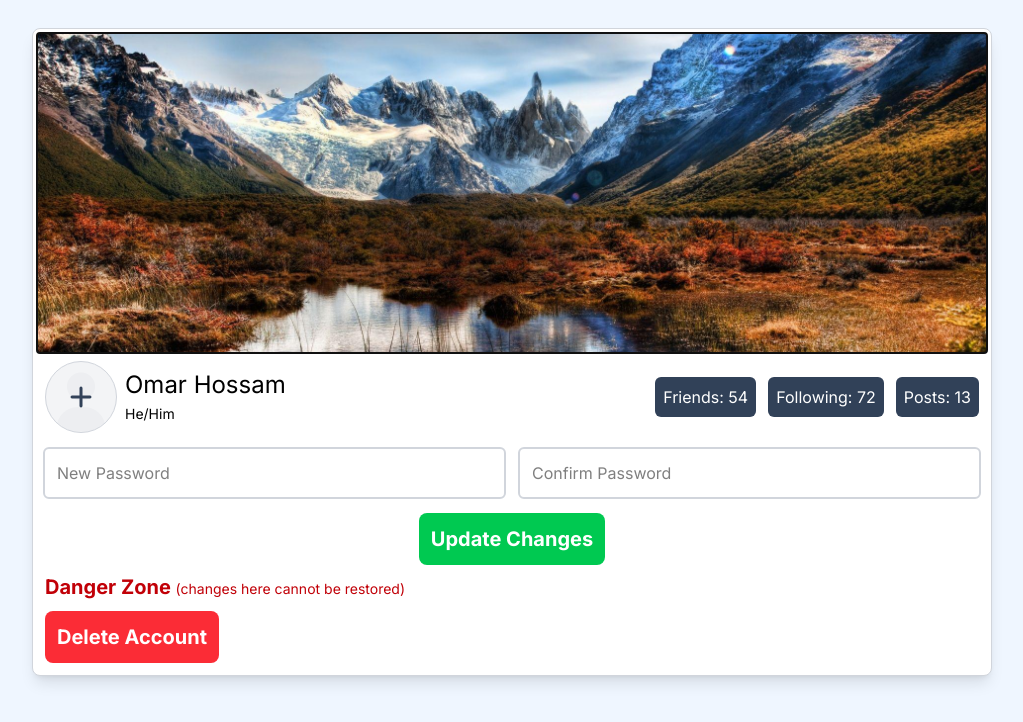
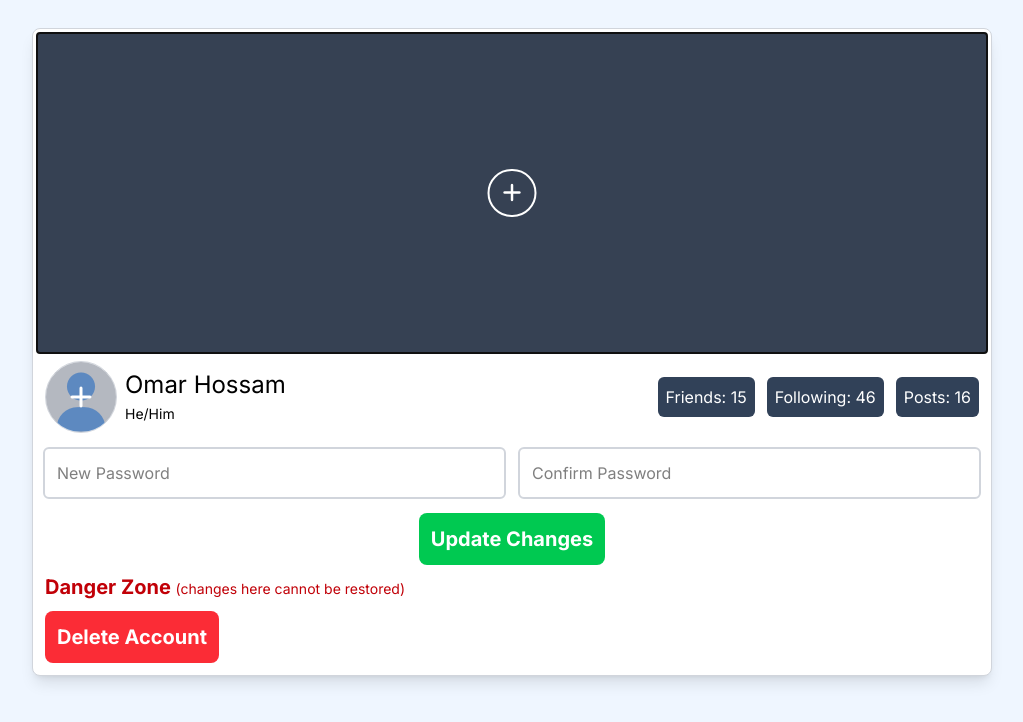
Before and after one commit to omardev500/Calm-Land, a Nuxt app: page /settings in a window 1280 px wide. Shown: the top 722 px of the page, without its empty margins (128-1151 px from the left). Built offline with nearby package versions, Linux system fonts and the light colour scheme.

Commit message:
Finished the Settings pages v1.0! also added the UserProfileImage component and ProfileHeader.

```diff
--- /dev/null
+++ b/components/Layout/ProfileHeader.vue
@@ -0,0 +1,67 @@
+<script setup>
+  const props = defineProps({
+    isEditing: Boolean,
+    bannerImage: String,
+    profileImage: String,
+    profileName: String,
+    profileGender: String,
+    postsNum: Number,
+    followingsNum: Number,
+    friendsNum: Number
+  })
+</script>
+<template>
+  <label v-if="isEditing" for="banner-image" title="Add banner image" class="block text-transparent h-50 sm:h-70 lg:h-80 relative w-full bg-gray-700 hover:bg-gray-600 active:bg-gray-500 transition transition-0.2s ease-in-out">
+    <span class="absolute top-0 text-transparent select-none">Add a new banner image</span>
+    <!-- Banner image will replace <span> -->
+    <img v-if="bannerImage" :src="bannerImage" class="absolute top-0 left-0 hover:opacity-60 w-full h-full object-cover object-center" />
+
+    <span v-else class="absolute top-1/2 left-1/2 -translate-1/2 text-white border-2 text-lg lg:text-xl rounded-full py-[6px] px-[8px] lg:py-[8px] lg:px-[10px]">
+      <i class="fa-solid fa-plus"></i>
+    </span>
+
+    <input type="file" class="text-transparent absolute top-0 left-0 w-full h-full cursor-pointer" autofocus aria-label="Add a new banner image" title="Add a new banner image" id="banner-image" name="banner-image" />
+  </label>
+
+  <div v-else class="bg-gray-700 relative h-50 sm:h-70 lg:h-80 w-full">
+    <img v-if="bannerImage" :src="bannerImage" alt="banner image" class="w-full h-full object-cover object-center" />
+  </div>
+
+  <div class="grid sm:grid-cols-[auto_1fr] sm:gap-2 sm:p-2 items-center">
+
+    <!-- IF EDIT MODE FOR PROFILE PHOTO -->
+    <label v-if="isEditing" for="profile-image" class="block text-transparent w-18 h-18 cursor-pointer border border-gray-300 rounded-full relative overflow-hidden select-none" title="Add profile image" >
+      Add a new Profile Image
+
+      <UserProfileImage :profile-image="profileImage" :profile-gender="profileGender" />
+      <span class="absolute top-0 left-0 block z-4 bg-gray-500/50 w-full h-full flex items-center justify-center hover:bg-gray-400/60">
+        <i class="text-white fa-solid fa-plus text-2xl"></i>
+      </span>
+
+      <input type="file" name="profile-image" id="profile-image" aria-label="Add a new profile image" class="cursor-pointer text-transparent absolute top-0 left-0 w-full h-full cursor-pointer" />
+    </label>
+
+    <!-- IF IT'S NOT EDIT MODE FOR PROFILE PHOTO -->
+    <div v-else class="w-18 h-18 rounded-full border border-gray-300 overflow-hidden bg-gray-100 relative">
+      <UserProfileImage :profile-image="profileImage" :profile-gender="profileGender" />
+    </div>
+    <!-- PROFILE HEADER CONTENT -->
+    <div aria-labelledby="profile-heading" class="flex items-center justify-between">
+      <div>
+        <h2 class="lg:text-2xl">{{ profileName }}</h2>
+        <p>
+          <span v-if="profileGender.toLowerCase() === 'male'" aria-label="Pronouns: He Him" class="text-sm">He/Him</span>
+          <span v-else-if="profileGender.toLowerCase() === 'female'" aria-label="Pronouns: She Her" class="text-sm">She/Her</span>
+        </p>
+      </div>
+      <div class="flex gap-3">
+        <span class="bg-slate-700 text-white rounded-md p-2">Friends: {{ friendsNum }}</span>
+        <span class="bg-slate-700 text-white rounded-md p-2">Following: {{ followingsNum }}</span>
+        <span class="bg-slate-700 text-white rounded-md p-2">Posts: {{ postsNum }}</span>
+      </div>
+    </div>
+  </div>
+</template>
+<style scoped>
+
+</style>
--- /dev/null
+++ b/components/Layout/UserProfileImage.vue
@@ -0,0 +1,25 @@
+<script setup>
+  const props = defineProps({
+    profileImage: String,
+    profileGender: String,
+    custom: String
+  })
+  let isFemale = ref(false)
+
+  if (props.profileGender.toLowerCase() === 'female') isFemale.value = true
+</script>
+<template>
+  <!--
+    CONTAINER MUST HAS:
+    rounded-full overflow-hidden relative
+
+    CONTAINER SHOULD HAS:
+    border border-gray-300
+
+    ALSO SET THE WIDTH AND HEIGHT OF THE CONTAINER!!
+  -->
+
+  <img v-if="profileImage" :src="profileImage" class="absolute top-0 left-0 rounded-full w-full h-full object-center object-cover" :class="custom" />
+  <i v-else class="absolute bottom-0 left-1/2 -translate-x-1/2 text-6xl fa-solid fa-user z-4" :class="isFemale ? 'text-pink-400' : 'text-blue-400', custom"></i>
+
+</template>
--- a/pages/index.vue
+++ b/pages/index.vue
@@ -3,17 +3,5 @@
 </script>
 
 <template>
-  <h1 class="text-red-500">Hello World!</h1>
-  <i class="fa-solid fa-plus"></i>
-  <div>
-    <button
-      hx-get="/api/message"
-      hx-target="#message-container"
-      class="bg-blue-500 text-white p-2 rounded cursor-pointer"
-    >
-      Load Message
-    </button>
 
-    <div id="message-container"></div>
-  </div>
 </template>
--- a/pages/settings.vue
+++ b/pages/settings.vue
@@ -1,46 +1,23 @@
 <script setup>
   import Image from './image.jpg';
+  import myImage from './Omar.jpeg';
+
 </script>
 <template>
   <main class="bg-blue-50 overflow-x-hidden w-screen min-h-screen flex flex-col sm:pb-4 gap-6 sm:pt-5 lg:pt-2 xl:pt-7 items-center">
     <section class="border border-gray-300 bg-white w-full md:w-160 lg:w-240 shadow-lg p-1 rounded-lg">
       <form class="flex flex-col" method="POST" >
 
-        <label for="banner-image" title="Add banner image" class="block text-transparent h-50 sm:h-70 lg:h-80 relative w-full bg-gray-700 hover:bg-gray-600 active:bg-gray-500 transition transition-0.2s ease-in-out">
-          <span class="absolute top-0 text-transparent select-none">Add a new banner image</span>
-          <!-- Banner image will replace <span> -->
-          <img v-if="Image" :src="Image" class="w-full h-full object-cover object-center" />
-
-          <span v-else class="absolute top-1/2 left-1/2 -translate-1/2 text-white border-2 text-lg lg:text-xl rounded-full py-[6px] px-[8px] lg:py-[8px] lg:px-[10px]">
-            <i class="fa-solid fa-plus"></i>
-          </span>
-
-          <input type="file" class="text-transparent absolute top-0 left-0 w-full h-full cursor-pointer" autofocus aria-label="Add a new banner image" title="Add a new banner image" id="banner-image" name="banner-image" />
-        </label>
-
-        <div class="grid sm:grid-cols-[auto_1fr] sm:gap-2 sm:p-2 items-center">
-          <label for="profile-image" class="inline-block text-transparent w-18 h-18 cursor-pointer border bg-gray-100 border-gray-300 rounded-full relative overflow-hidden select-none" title="Add profile image" >
-            Add a new Profile Image
-            <i class="absolute bottom-0 left-1/2 -translate-x-1/2 opacity-4 text-6xl fa-solid fa-user text-gray-500 z-4"></i>
-            <i class="absolute top-1/2 left-1/2 -translate-1/2 text-slate-700 fa-solid fa-plus text-2xl"></i>
-
-            <input type="file" name="profile-image" id="profile-image" aria-label="Add a new profile image" class="cursor-pointer text-transparent absolute top-0 left-0 w-full h-full cursor-pointer" />
-          </label>
-
-          <div aria-labelledby="profile-heading" class="flex items-center justify-between">
-            <div>
-              <h2 class="lg:text-2xl">Omar Hossam</h2>
-              <p>
-                <span aria-label="Pronouns: He Him" class="text-sm">He/Him</span>
-              </p>
-            </div>
-            <div class="flex gap-3">
-              <span class="bg-slate-700 text-white rounded-md p-2">Friends: 54</span>
-              <span class="bg-slate-700 text-white rounded-md p-2">Following: 72</span>
-              <span class="bg-slate-700 text-white rounded-md p-2">Posts: 13</span>
-            </div>
-          </div>
-        </div>
+        <ProfileHeader
+            :is-editing="Boolean(1)"
+            banner-image=""
+            profile-image=""
+            profile-name="Omar Hossam"
+            profile-gender="male"
+            :friends-num="Number(15)"
+            :posts-num="Number(16)"
+            :followings-num="Number(46)"
+        />
         <!-- The Above content will be a component!! -->
         <div class="grid grid-cols-2 p-2 gap-4">
           <input type="password" name="new-password" aria-label="Enter a new password" placeholder="New Password" autocomplete="new-password" class="form__input" />
```
Also changed, not shown: pages/Omar.jpeg (added).
